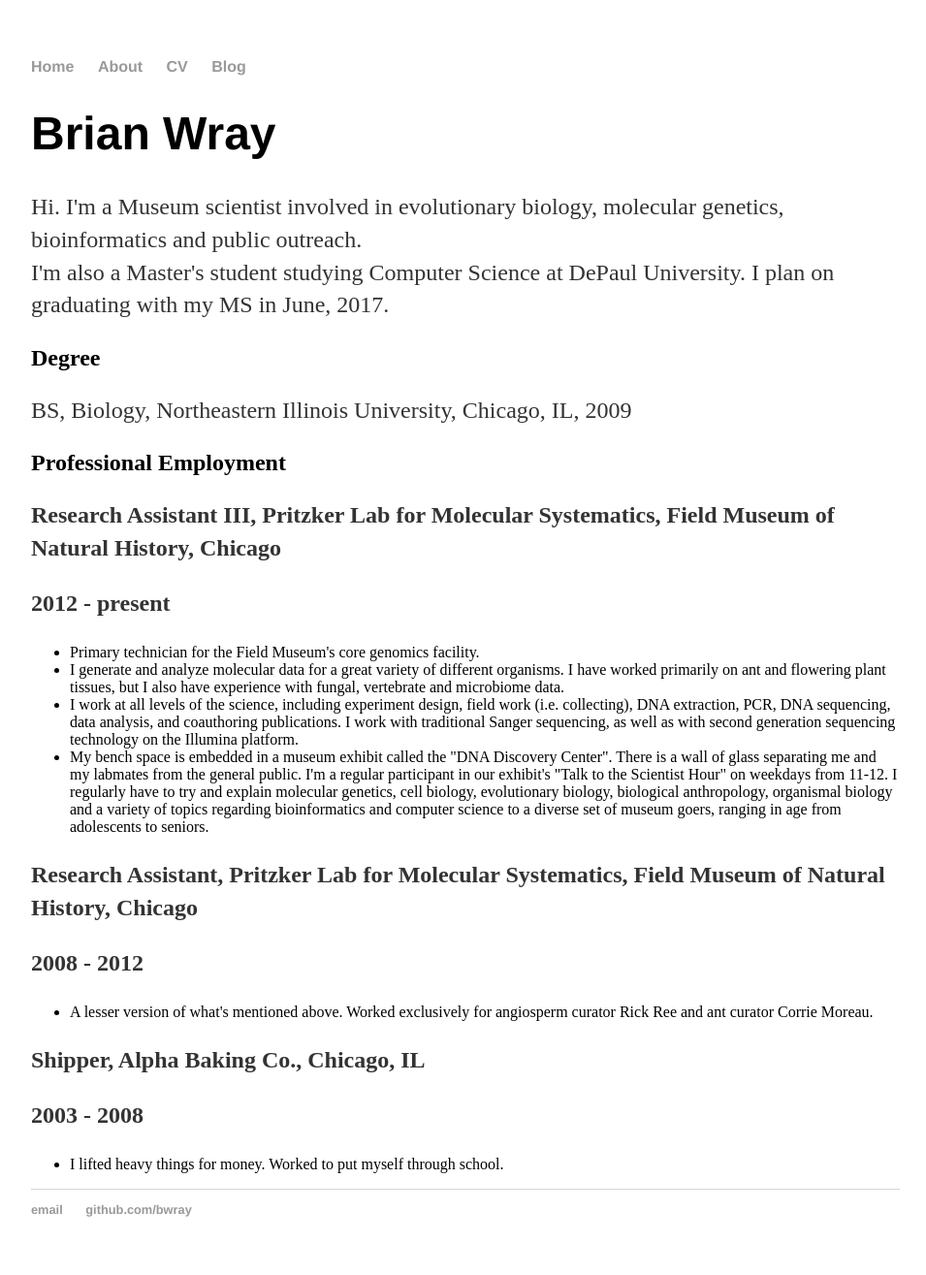
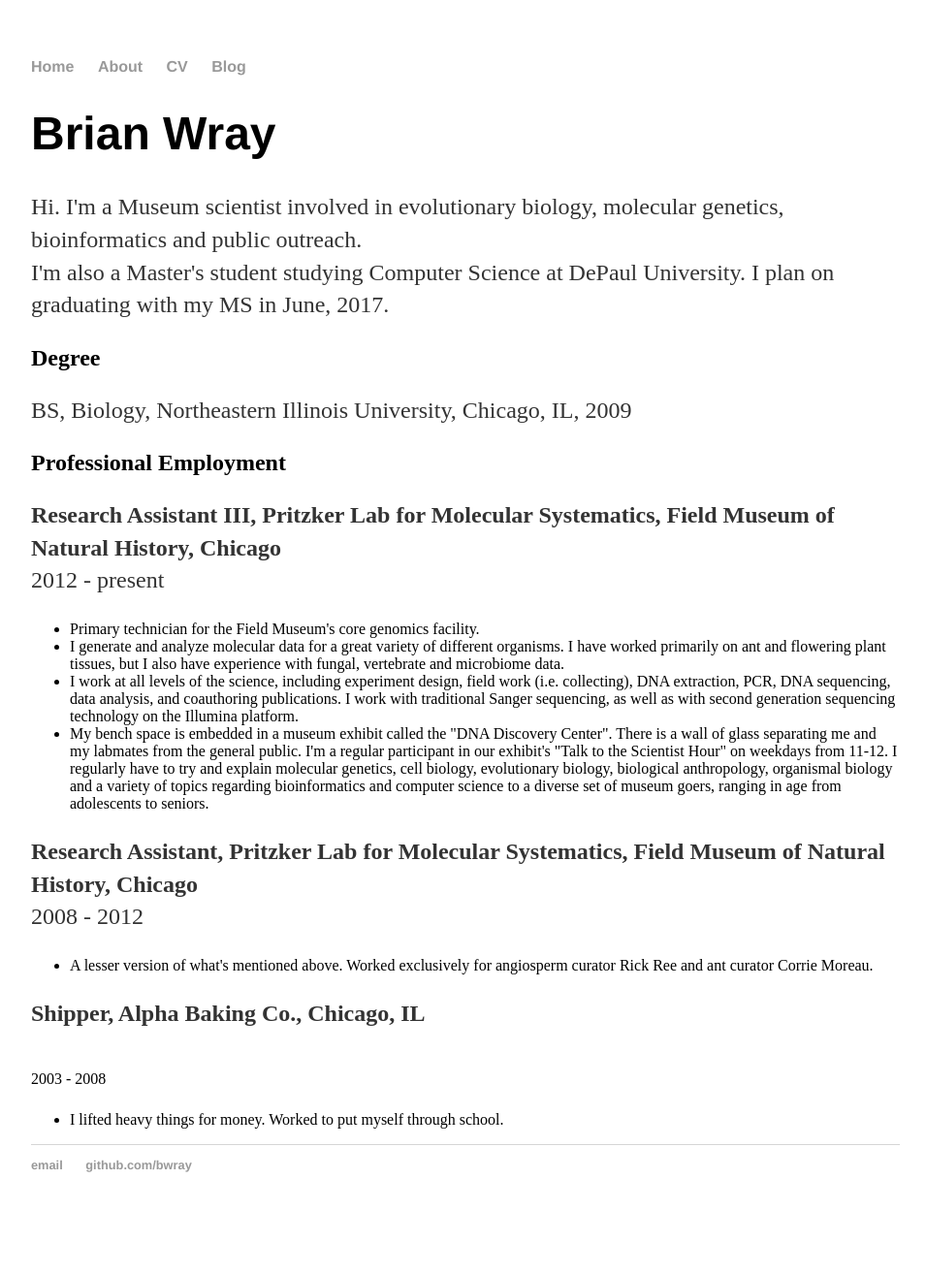
Before and after one commit to bwray/bwray.github.io, a Jekyll site: the page built from cv/index.html, in a window 1280 px wide. Shown: the whole page at 97% size, without its empty margins (160-1115 px from the left). Built offline with Jekyll 4.4.1, drawn with Linux system fonts in a browser that asks for light colours; after the commit the page ends 1269 px from its top, so only the background shows below that.

```diff
--- a/cv/index.html
+++ b/cv/index.html
@@ -11,8 +11,8 @@ title: Brian Wray's CV
 	<p>BS, Biology, Northeastern Illinois University, Chicago, IL, 2009</p>
 
 	<h2>Professional Employment</h2>
-	<p><strong>Research Assistant III, Pritzker Lab for Molecular Systematics, Field Museum of Natural History, Chicago</strong></p>
-	<p><strong>2012 - present</strong></p>
+	<p><strong>Research Assistant III, Pritzker Lab for Molecular Systematics, Field Museum of Natural History, Chicago</strong>
+	<br>2012 - present</p>
 	<ul>
 	<li>Primary technician for the Field Museum's core genomics facility.</li>
 
@@ -29,14 +29,14 @@ title: Brian Wray's CV
 	of topics regarding bioinformatics and computer science to a diverse set of museum goers, ranging in age from adolescents to seniors.</li>
 	</ul>
 
-	<p><strong>Research Assistant, Pritzker Lab for Molecular Systematics, Field Museum of Natural History, Chicago</strong></p>
-	<p><strong>2008 - 2012</strong></p>
+	<p><strong>Research Assistant, Pritzker Lab for Molecular Systematics, Field Museum of Natural History, Chicago</strong>
+	<br>2008 - 2012</p>
 	<ul>
 	<li>A lesser version of what's mentioned above. Worked exclusively for angiosperm curator Rick Ree and ant curator Corrie Moreau. </li>
 	</ul>
 
 	<p><strong>Shipper, Alpha Baking Co., Chicago, IL</strong></p>
-	<p><strong>2003 - 2008</strong></p>
+	<br>2003 - 2008</p>
 	<ul>
 	<li>I lifted heavy things for money. Worked to put myself through school.</li>
 	</ul>
```
